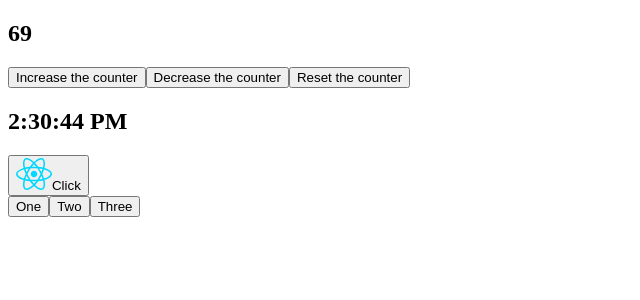
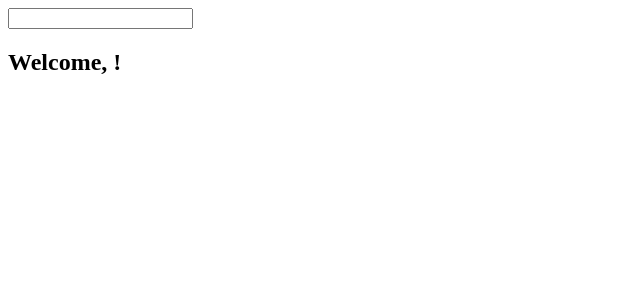
Before and after one commit to BlueBojack/ReactExercise, a React (Vite) app in the folder React_Project/: page / in a window 1280 px wide. Shown: the top 300 px of the page, without its empty margins (0-640 px from the left). Built offline with nearby package versions, Linux system fonts and the light colour scheme.

Commit message:
added and solved 41 controlled forms

```diff
--- a/React_Project/src/App.jsx
+++ b/React_Project/src/App.jsx
@@ -2,17 +2,15 @@ import Counter from "./Counter"
 import { Clock } from "./Clock";
 import MouseClicker from "./MouseClicker";
 import MultiButton from "./MultiButton";
+import InteractiveWelcome from "./InteractiveWelcome";
 
 
 const App = () => {
 
     return(
             <>
-                <Counter value ={5} reset={69}/>
-                <Clock />
-                <MouseClicker name="one"/>
-                <MultiButton firstName={"one"} secondName="two" thirdName="three" />
-             </>
+                <InteractiveWelcome />
+            </>
     )
 }
 
--- /dev/null
+++ b/React_Project/src/InteractiveWelcome.jsx
@@ -0,0 +1,20 @@
+import { useState } from "react"
+import Welcome from "./Welcome"
+
+export default function InteractiveWelcome() {
+
+    const[name, setName] = useState("");
+
+    const handleTextInput = (event) => {
+        setName(event.target.value);
+    }
+
+    return (
+        <>
+            <form>
+                <input type="text" onChange={handleTextInput} value={name} />
+            </form>
+            < Welcome name={name} />
+        </>
+    )
+}
--- /dev/null
+++ b/React_Project/src/Welcome.jsx
@@ -0,0 +1,9 @@
+const Welcome = ({name}) => {
+    return (
+        <>
+            <h2>Welcome, {name}!</h2>
+        </>
+    )
+}
+
+export default Welcome;
```
